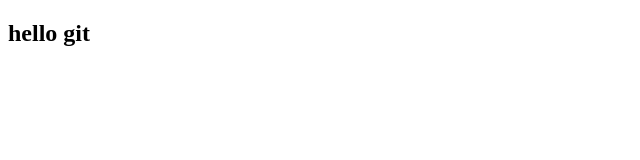
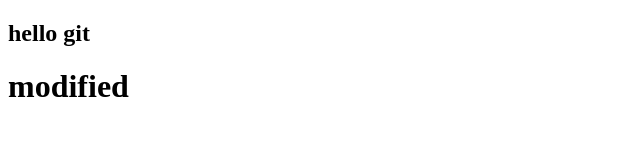
Before and after one commit to ghazisho59/git-project-one, a plain HTML site: page index.html in a window 1280 px wide. Shown: the whole page, without its empty margins (0-640 px from the left). Drawn offline with Linux system fonts and the light colour scheme.

Commit message:
addedh1.html

```diff
--- a/index.html
+++ b/index.html
@@ -7,5 +7,6 @@
 </head>
 <body>
     <h2>hello git</h2>
+    <h1>modified</h1>
 </body>
 </html>
--- a/style.css
+++ b/style.css
@@ -0,0 +1,3 @@
+body{
+    font-size: 2em;
+}
```
